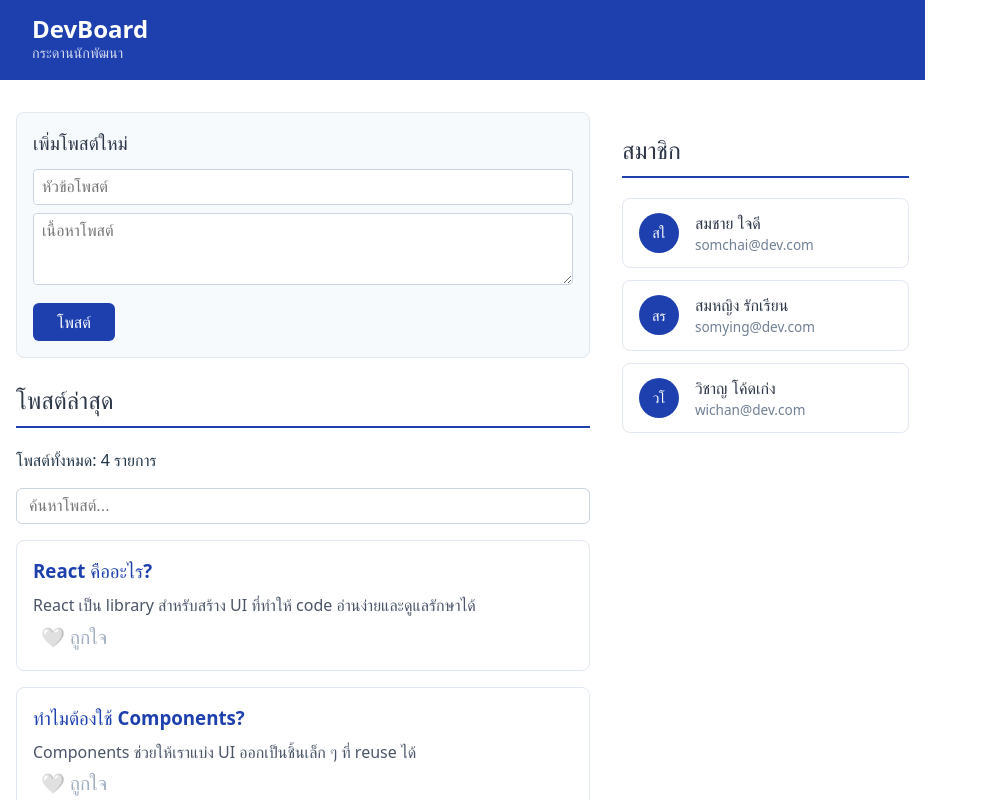
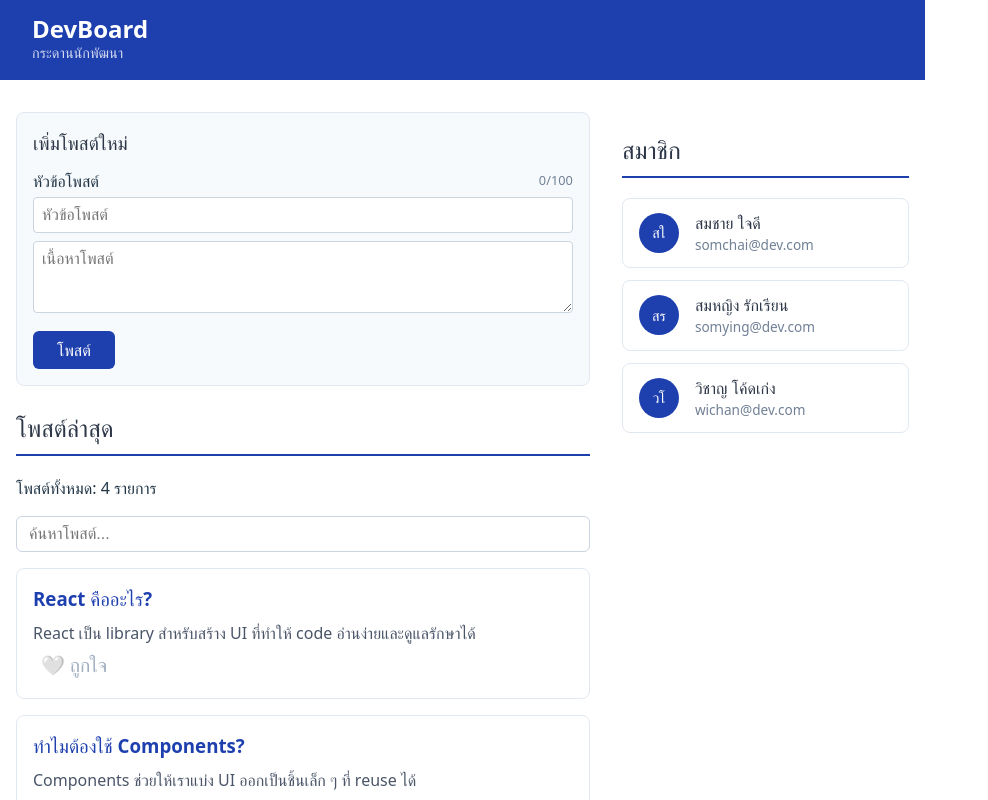
Before and after one commit to 67160185/devboard-67160185, a React (Vite) app: page / in a window 1280 px wide. Shown: the top 800 px of the page, without its empty margins (0-988 px from the left). Built offline with nearby package versions, Linux system fonts and the light colour scheme.

Commit message:
feat: task2 - search, favorites, add post form

```diff
--- a/src/components/AddPostForm.jsx
+++ b/src/components/AddPostForm.jsx
@@ -4,12 +4,15 @@ function AddPostForm({ onAddPost }) {
   const [title, setTitle] = useState("");
   const [body, setBody] = useState("");
 
+  const maxLength = 100;
+  const remaining = maxLength - title.length;
+
   function handleSubmit(e) {
     e.preventDefault();
-    if (!title.trim() || !body.trim()) return; // ป้องกันส่งว่าง
+    if (!title.trim() || !body.trim()) return;
 
     onAddPost({ title, body });
-    setTitle(""); // เคลียร์ form
+    setTitle("");
     setBody("");
   }
 
@@ -28,10 +31,32 @@ function AddPostForm({ onAddPost }) {
         เพิ่มโพสต์ใหม่
       </h3>
 
+      {/* label + counter */}
+      <div
+        style={{
+          display: "flex",
+          justifyContent: "space-between",
+          alignItems: "center",
+          marginBottom: "4px",
+        }}
+      >
+        <label>หัวข้อโพสต์</label>
+
+        <span
+          style={{
+            fontSize: "0.8rem",
+            color: remaining < 10 ? "red" : "#718096",
+          }}
+        >
+          {title.length}/{maxLength}
+        </span>
+      </div>
+
       <input
         type="text"
         placeholder="หัวข้อโพสต์"
         value={title}
+        maxLength={maxLength}
         onChange={(e) => setTitle(e.target.value)}
         style={{
           width: "100%",
```
